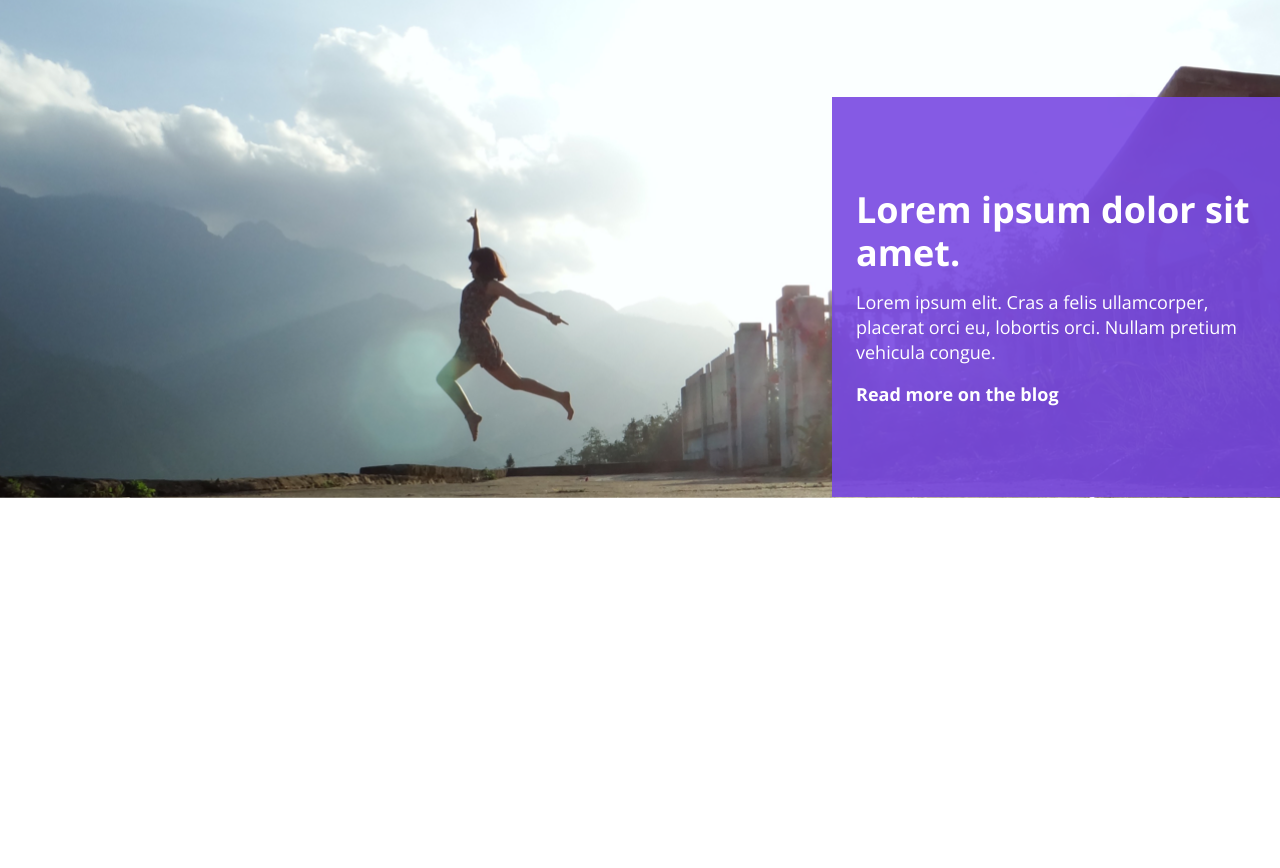
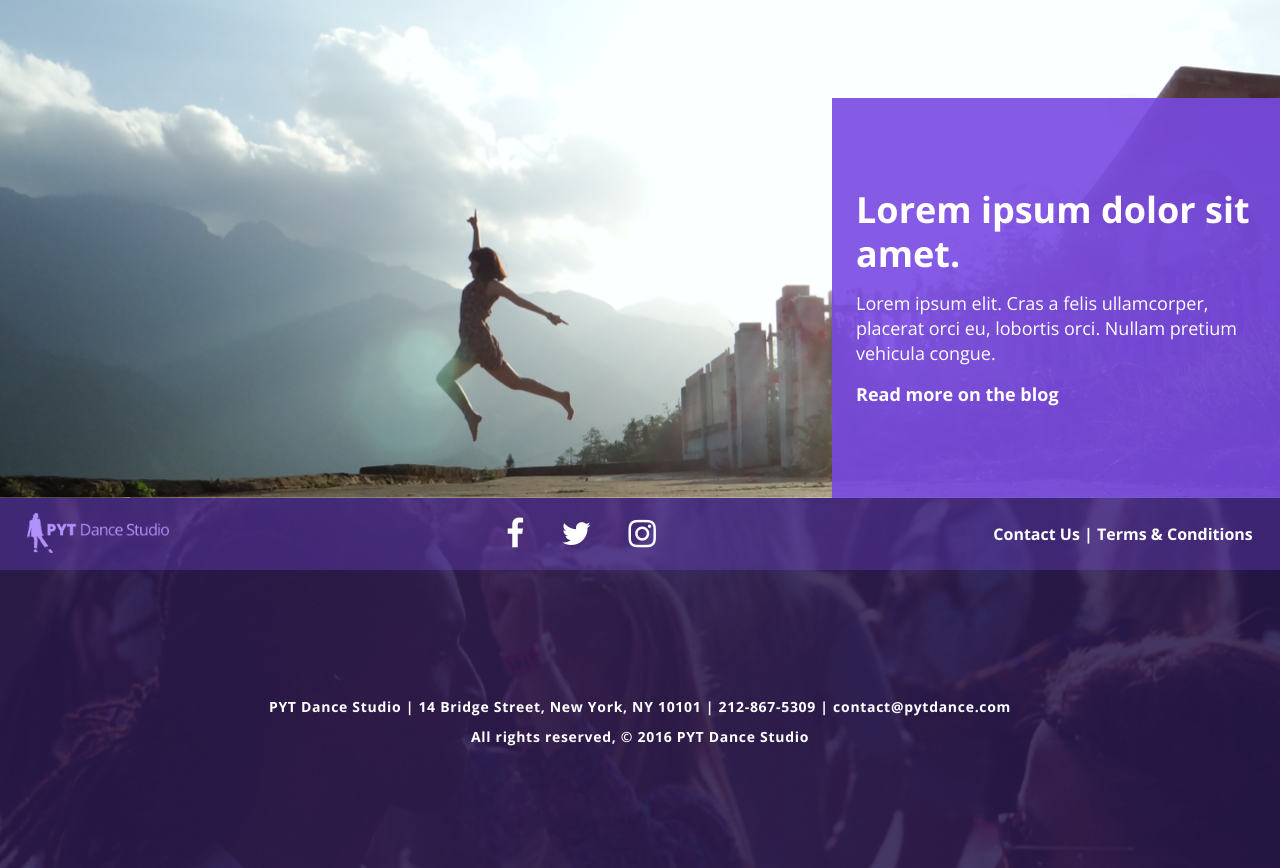
Before and after one commit to enri-f1/PYT-Dance-Studio, a plain HTML site: page index.html in a window 1280 px wide. Shown: the part 1744-2612 px from the top of the page. Before the commit the page ends 2242 px from the top, so only its background shows below. Drawn offline with nearby package versions, Linux system fonts and the light colour scheme.

Commit message:
add landing page footer sec.

```diff
--- a/index.html
+++ b/index.html
@@ -2,9 +2,10 @@
 <html>
 <head>
 	<!-- Latest compiled and minified CSS -->
-	<!-- <link rel="stylesheet" href="https://maxcdn.bootstrapcdn.com/bootstrap/3.3.7/css/bootstrap.min.css" integrity="sha384-BVYiiSIFeK1dGmJRAkycuHAHRg32OmUcww7on3RYdg4Va+PmSTsz/K68vbdEjh4u" crossorigin="anonymous"> -->
+	<!--<link rel="stylesheet" href="https://maxcdn.bootstrapcdn.com/bootstrap/3.3.7/css/bootstrap.min.css" integrity="sha384-BVYiiSIFeK1dGmJRAkycuHAHRg32OmUcww7on3RYdg4Va+PmSTsz/K68vbdEjh4u" crossorigin="anonymous"> -->
 	<link type="text/css" rel="stylesheet" href="./resources/css/reset.css">
 	<link type="text/css" rel="stylesheet" href="./resources/css/style.css">
+	<link rel="stylesheet" type="text/css" href="https://maxcdn.bootstrapcdn.com/font-awesome/4.7.0/css/font-awesome.css">
 	<link href="https://fonts.googleapis.com/css?family=Open+Sans:400,700|Roboto:400,700" rel="stylesheet">
 	<title>PYT Dance Studio </title>
 </head>
@@ -70,7 +71,28 @@
 			<p><a href="#">Read more on the blog</a></p>
 		</div>
 	</div>
-
-
+	<div class="footer">
+		<div class="footerco">
+			<div class="socialcontainer">
+				<div class="footerdesktoplogo">
+					<img src="./resources/assets/logo-color.png"/>
+				</div>
+				<div class="social">
+					<a href="#"><i class="fa fa-facebook fa-2x fa-sm-1x" aria-hidden="true"></i></a>
+					<a href="#"><i class="fa fa-twitter fa-2x" aria-hidden="true"></i></a>
+	                <a href="#"><i class="fa fa-instagram fa-2x" aria-hidden="true"></i></a>
+				</div>
+				<div class="contactus">
+					<p>Contact Us | Terms & Conditions</p>
+				</div>
+			</div>
+			<div class="location">
+	              <address>
+	                PYT Dance Studio | 14 Bridge Street, New York, NY 10101 | 212-867-5309 | contact@pytdance.com
+	              </address>
+	              <h6> All rights reserved, &copy; 2016 PYT Dance Studio</h6>
+	         </div>
+	     </div>
+	</div>
 </body>
 </html>
--- a/resources/css/style.css
+++ b/resources/css/style.css
@@ -62,7 +62,7 @@ ul li {
 	padding-left: 3.6875rem;
 }
 
-/*--------------------------------------- Move Section ---------*/
+/*--------------------------------- Move Section ---------*/
 
 .movesection {
 	background-image: url(../assets/dancers-photo.png);
@@ -79,8 +79,7 @@ ul li {
 	display: flex;
 	flex-flow: column;
 	align-items: center;
-	justify-content: center;
-
+	/*justify-content: center;*/
 }
 
 
@@ -91,7 +90,6 @@ ul li {
 	align-items: center;
 	width: 65%;
 	margin-top: 9.4375rem;
-	margin-bottom: 5rem;
 	text-align: center;
 }
 
@@ -105,6 +103,11 @@ ul li {
 .moveinfo p {
 	font-size: 1.5rem;
 	line-height: 1.5;
+	padding-bottom: 5rem;
+}
+
+.button {
+	display: flex;
 }
 
 .movesection .button a {
@@ -152,7 +155,7 @@ ul li {
 	background-color: rgba(120, 73, 225, 0.9);
 	width: 25rem;
 	height: 20rem;
-	margin-top: 6.2rem;
+	margin-top: 6.25rem;
 }
 
 .wallsection h2 {
@@ -205,7 +208,7 @@ ul li {
 	padding-left: 1.5rem;
 	padding-right: 1.5rem;
 	padding-bottom: 2rem;
-	background-color: rgba(120, 73, 225, 0.9);
+	background-color: rgba(173, 74, 226, 0.9);
 	width: 25rem;
 	height: 20rem;
 	margin-top: 6.2rem;
@@ -263,7 +266,7 @@ ul li {
 	background-color: rgba(120, 73, 225, 0.9);
 	width: 25rem;
 	height: 20rem;
-	margin-top: 6.2rem;
+	margin-top: 6.25rem;
 }
 
 .cloudsection h2 {
@@ -286,11 +289,65 @@ ul li {
 
 }
 
+/*-------------------------------------- Footer Section ---*/
+
+.footer {
+	background-image: url('../assets/party-photo.png');
+	background-position: center;
+	background-size: cover;
+	background-repeat: no-repeat;
+	padding-bottom: 5rem;
+	height: 18.125rem;
+
+}
+
+.footerco {
+	display: flex;
+	flex-flow: column;
+}
+
+.socialcontainer {
+	display: flex;
+	justify-content: space-between;
+	align-items: center;
+	background-color: rgba(120, 73, 225, 0.3);
+	height: 3.125rem;
+	padding: .7rem;
+}
+
+.social {
+	display: flex;
+	width: 9.375rem;
+	justify-content: space-between;
+}
+
+.location {
+	display: flex;
+	flex-flow: column;
+	align-items: center;
+	padding-top: 8.125rem;
+	font-size: 0.875rem;
+	letter-spacing: 0.7px;
+}
+
+.contactus {
+	padding-right: 1rem;
+}
+
+address {
+	padding-bottom: 1rem;
+
+}
+
+.footerdesktoplogo img {
+	height: 2.5rem;
+	padding-left: 1rem;
+}
 
 
 /*--------------------------------------- Media Queries ----*/
 
-@media only screen and (max-width: 570px){
+@media only screen and (max-width: 614px){
 
 	.header .container {
 	/*width: 66.66rem;*/
@@ -347,10 +404,9 @@ ul li {
 	height: auto;
 	width: 18.5rem;
 	margin-top: 7.125rem;
-	margin-bottom: 3.875rem;
 	text-align: center;
 }
-
+\\\\\\\\\\\\\\\\\\\\\\\\\\\\\\\\\\\\\\\\\\\
 .moveinfo p {
 	font-size: 1rem;
 	line-height: 1.6;
@@ -358,7 +414,7 @@ ul li {
 
 }
 
-@media only screen and (max-width: 770px){
+@media only screen and (max-width: 820px){
 	.movesection .moveinfo {
 	display: flex;
 	flex-flow: column;
@@ -366,7 +422,6 @@ ul li {
 	height: auto;
 	width: 60%;
 	margin-top: 9.4375rem;
-	margin-bottom: 5rem;
 	text-align: center;
 }
 
@@ -382,5 +437,22 @@ ul li {
 	padding-left: 2.3rem;
 }
 
+.wallinfo,
+.fireinfo,
+.cloudinfo {
+	width: 99.99%;
+}
 
 }
+
+@media only screen and (max-width: 930px) {
+	.wallinfo,
+	.fireinfo,
+	.cloudinfo {
+	width: 99.99%;
+	height: 9.25rem;
+	margin-top: 17rem;
+
+}
+
+}
```
